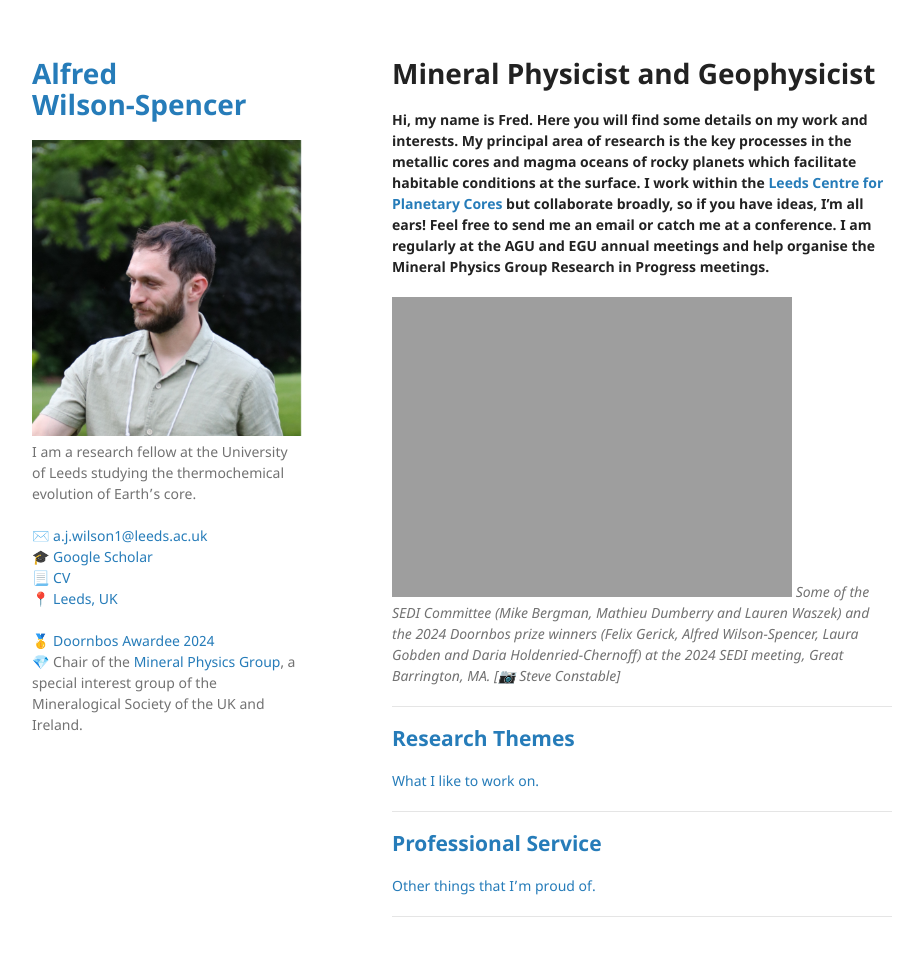
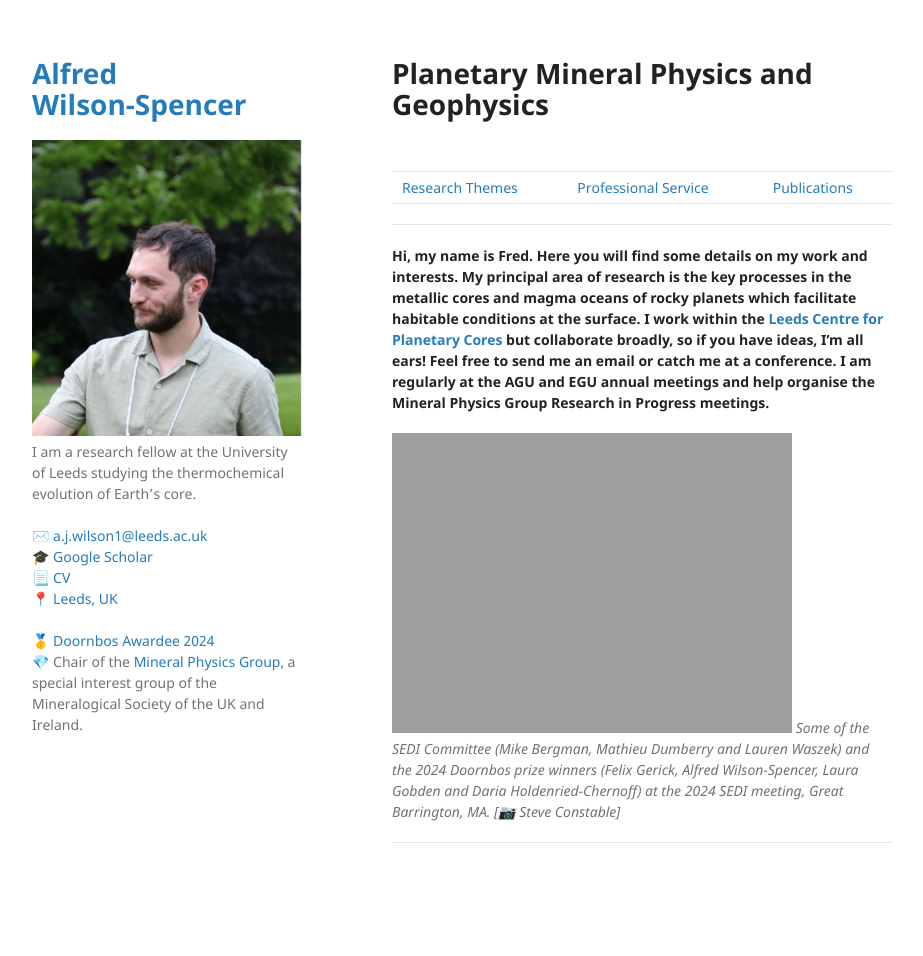
Before and after one commit to Fwilson93/Portfolio, a Jekyll site: the page built from index.md, in a window 1280 px wide and 987 px high. Shown: the top 956 px of the window, without its empty margins (178-1101 px from the left). Built offline with Jekyll 4.4.1, drawn with Linux system fonts in a browser that asks for light colours; our own code applies the rules of GitHub Pages for plain Markdown files.

Commit message:
Update index.md

```diff
--- a/index.md
+++ b/index.md
@@ -2,16 +2,16 @@
 layout: default
 ---
 
-# Mineral Physicist and Geophysicist
+# Planetary Mineral Physics and Geophysics
+
+|    |    |    |
+|----|----|----|
+| [Research Themes](./research-themes.html) | [Professional Service](./professional-service.html) | [Publications](./publications.html) |
+
+* * *
 
 **Hi, my name is Fred. Here you will find some details on my work and interests. My principal area of research is the key processes in the metallic cores and magma oceans of rocky planets which facilitate habitable conditions at the surface. I work within the  <a href="https://planetarycores.leeds.ac.uk/">  Leeds Centre for Planetary Cores</a> but collaborate broadly, so if you have ideas, I'm all ears! Feel free to send me an email or catch me at a conference. I am regularly at the AGU and EGU annual meetings and help organise the Mineral Physics Group Research in Progress meetings.**
 
 ![SEDI](https://fwilson93.github.io/Portfolio/assets/img/SEDI_Doornbos.JPG)
 _Some of the SEDI Committee (Mike Bergman, Mathieu Dumberry and Lauren Waszek) and the 2024 Doornbos prize winners (Felix Gerick, Alfred Wilson-Spencer, Laura Gobden and Daria Holdenried-Chernoff) at the 2024 SEDI meeting, Great Barrington, MA. [📷 Steve Constable]_
 * * *
-## [Research Themes](./research-themes.html)
-[What I like to work on.](./research-themes.html)
-* * *
-## [Professional Service](./professional-service.html)
-[Other things that I'm proud of.](./professional-service.html)
-* * *
```
